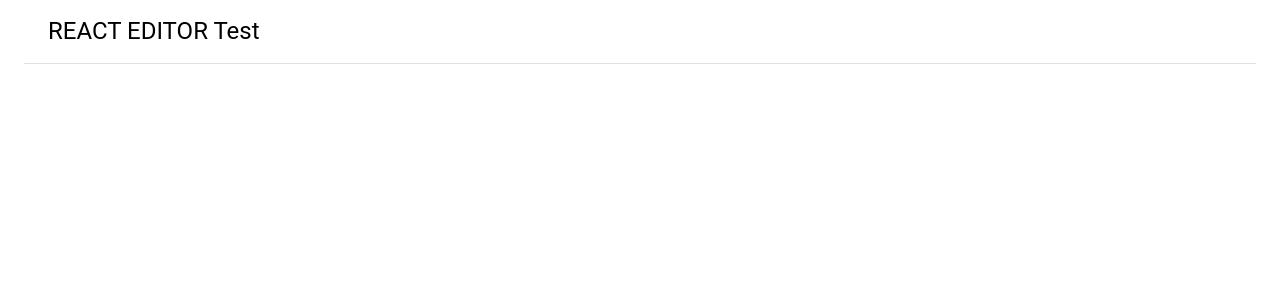
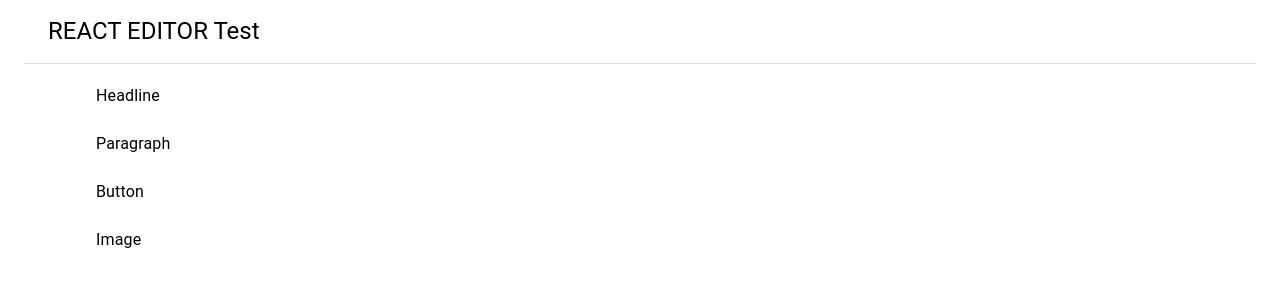
Before and after one commit to DmytroSerdiukov/react-editor, a React (Create React App) app: page / in a window 1280 px wide. Shown: the top 300 px of the page. Built offline with nearby package versions, Linux system fonts and the light colour scheme.

Commit message:
feature: ToolBar component

```diff
--- a/src/App.tsx
+++ b/src/App.tsx
@@ -2,6 +2,7 @@ import React, { FC } from "react";
 import { createTheme, ThemeProvider } from "@mui/material";
 import Container from "@mui/material/Container";
 import Header from "./components/Header";
+import ToolBar from "./components/ToolBar";
 
 const defaultTheme = createTheme();
 
@@ -10,7 +11,9 @@ const App: FC = (): JSX.Element => {
     <ThemeProvider theme={defaultTheme}>
       <Container maxWidth={false}>
         <Header title={"REACT EDITOR Test"} />
-        <main></main>
+        <main>
+          <ToolBar />
+        </main>
       </Container>
     </ThemeProvider>
   );
--- /dev/null
+++ b/src/components/ToolBar/Item.tsx
@@ -0,0 +1,19 @@
+import React, { FC } from "react";
+import ListItemButton from "@mui/material/ListItemButton";
+import ListItemIcon from "@mui/material/ListItemIcon";
+import ListItemText from "@mui/material/ListItemText";
+
+type IItemProps = {
+  title: string;
+};
+
+const Item: FC<IItemProps> = ({ title }): JSX.Element => {
+  return (
+    <ListItemButton>
+      <ListItemIcon></ListItemIcon>
+      <ListItemText primary={title} />
+    </ListItemButton>
+  );
+};
+
+export default Item;
--- /dev/null
+++ b/src/components/ToolBar/index.tsx
@@ -0,0 +1,13 @@
+import React from "react";
+import List from "@mui/material/List";
+import { listItems } from "./listItems";
+
+const ToolBar = () => {
+  return (
+    <>
+      <List component="nav">{listItems}</List>
+    </>
+  );
+};
+
+export default ToolBar;
--- /dev/null
+++ b/src/components/ToolBar/listItems.tsx
@@ -0,0 +1,10 @@
+import Item from "./Item";
+
+export const listItems = (
+  <>
+    <Item title="Headline" />
+    <Item title="Paragraph" />
+    <Item title="Button" />
+    <Item title="Image" />
+  </>
+);
```
